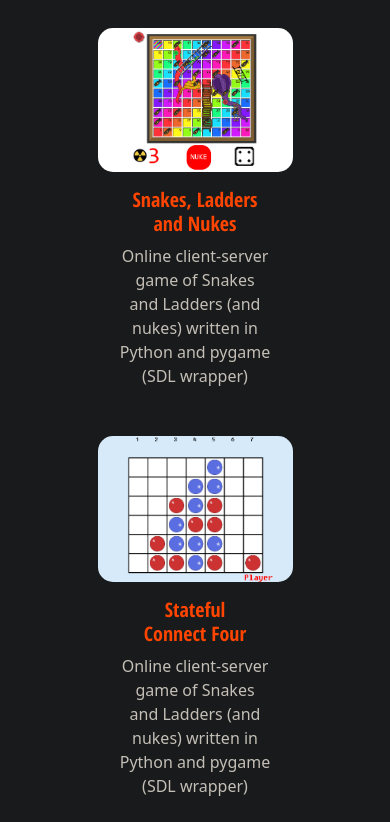
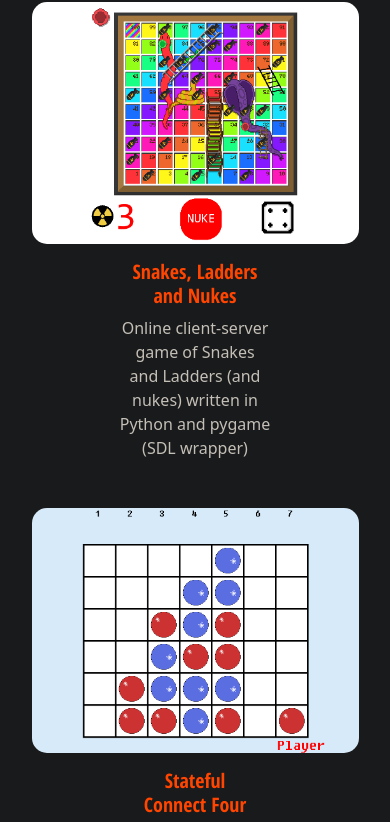
Before and after one commit to nottnottloop/new-nottnottloop.github.io, a plain HTML site: page index.html in a window 390 px wide. Shown: the part 208-1030 px from the top of the page. Drawn offline with Linux system fonts and the light colour scheme.

Commit message:
Responsive cards on phone

```diff
--- a/index.html
+++ b/index.html
@@ -21,7 +21,7 @@
 		<h2>Projects</h2>
 		<p class="lead">Find my GitHub profile at <a href="https://github.com/nottnottloop">github.com/nottnottloop <img class="github-icon nudge" src="/static/img/github.svg"></a></p>
 	</img>
-		<div class="row">
+		<div class="row justify-content-center">
 			<div class="card col-12 col-md-6 col-xl-3">
 				<a href="snakes-ladders-and-nukes.html"><img src="/static/img/snakes-ladders-and-nukes.png" class="card-img-top" alt="Snakes, Ladders and Nukes"></a>
 				<div class="card-body">
--- a/static/css/style.css
+++ b/static/css/style.css
@@ -31,7 +31,7 @@ body {
 	color: var(--text-color);
 	min-height: 100vh;
 	display: grid;
-	grid-template: 5% 1fr 15% / 1fr;
+	grid-template: auto 1fr 15% / 1fr;
 }
 
 ::-webkit-scrollbar {
@@ -65,14 +65,11 @@ a {
 .card {
 	background: transparent;
 	border: 0;
-	text-wrap: balance;
 	align-items: center;
 	margin: 1rem 0;
 	color: var(--text-color);
-}
-
-.card a {
-	max-width: 50vw;
+	text-wrap: balance;
+	max-width: 90%;
 }
 
 .card-body {
```
